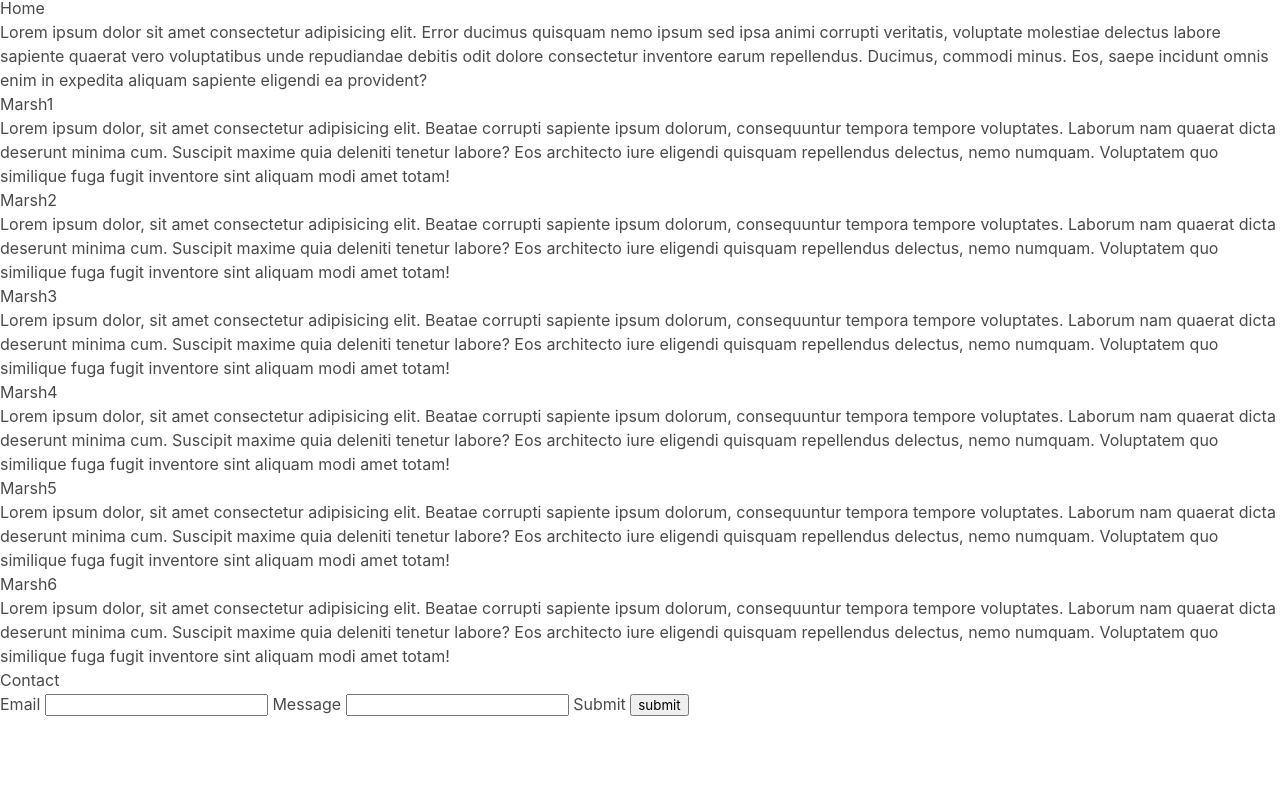
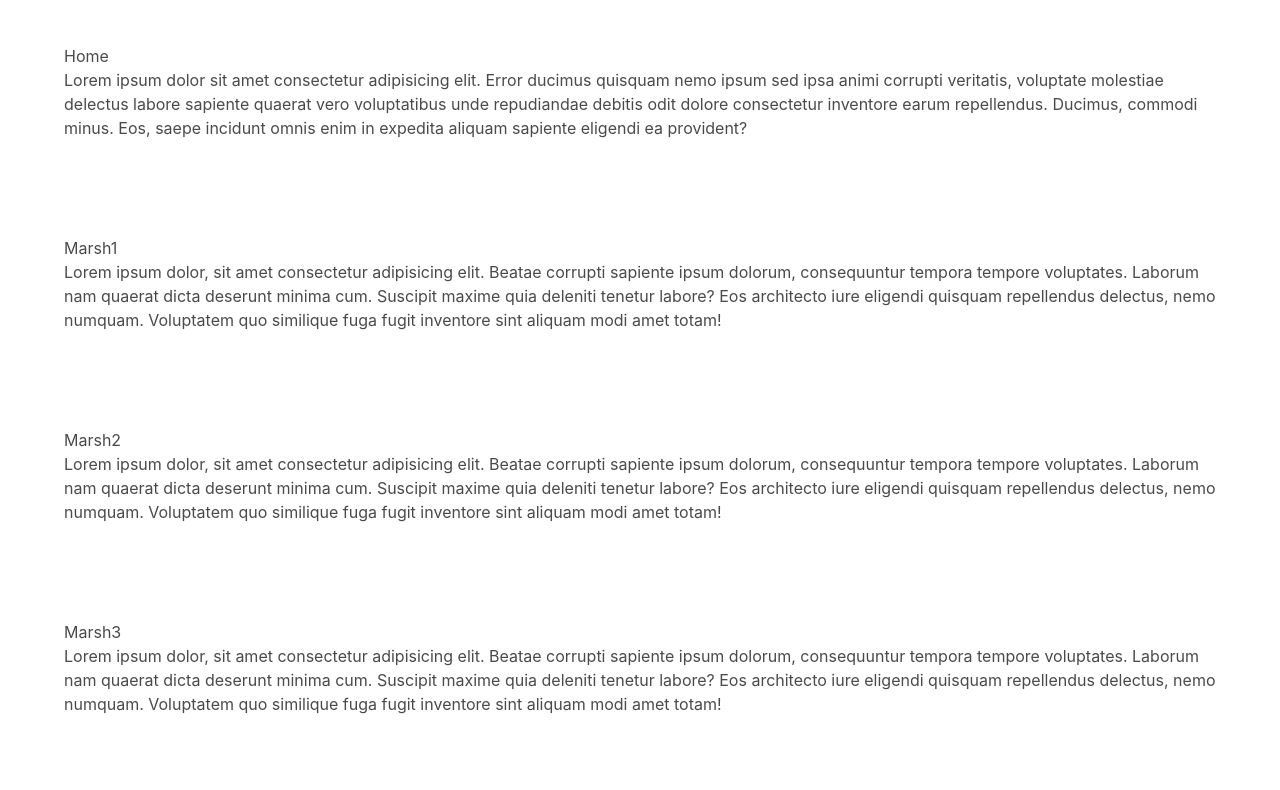
Before and after one commit to ryanwolhuter/marsh, a website: page index.html in a window 1280 px wide. Shown: the part 56-846 px from the top of the page. Before the commit the page ends 800 px from the top, so only its background shows below. Drawn offline with Linux system fonts and the light colour scheme.

Commit message:
Add containers with sections

```diff
--- a/index.html
+++ b/index.html
@@ -11,6 +11,7 @@
 <body>
   <!-- navbar -->
   <nav class="navbar" role="navigation" aria-label="main navigation">
+    <div class="container">
       <div class="navbar-brand">
         <a href="#home" class="navbar-item">
           <img src="images/icons/marsh-logo.png" alt="marsh-logo" width="48" height="48">
@@ -50,60 +51,61 @@
           </div>
         </div>
       </div>
+    </div>
   </nav>
   <!-- end navbar -->
-  <section id="home">
+  <section id="home" class="section">
+    <div class="container">
       <h1>Home</h1>
-    <div class="home">
       <p>Lorem ipsum dolor sit amet consectetur adipisicing elit. Error ducimus quisquam nemo ipsum sed ipsa animi corrupti veritatis, voluptate molestiae delectus labore sapiente quaerat vero voluptatibus unde repudiandae debitis odit dolore consectetur inventore earum repellendus. Ducimus, commodi minus. Eos, saepe incidunt omnis enim in expedita aliquam sapiente eligendi ea provident?</p>
     </div>
   </section>
 
-  <section id="marsh1">
+  <section id="marsh1" class="section">
+    <div class="container">
       <h1>Marsh1</h1>
-    <div class="marsh1">
       <p>Lorem ipsum dolor, sit amet consectetur adipisicing elit. Beatae corrupti sapiente ipsum dolorum, consequuntur tempora tempore voluptates. Laborum nam quaerat dicta deserunt minima cum. Suscipit maxime quia deleniti tenetur labore? Eos architecto iure eligendi quisquam repellendus delectus, nemo numquam. Voluptatem quo similique fuga fugit inventore sint aliquam modi amet totam!</p>
     </div>
   </section>
 
-  <section id="marsh2">
+  <section id="marsh2" class="section">
+    <div class="container">
       <h1>Marsh2</h1>
-    <div class="marsh2">
       <p>Lorem ipsum dolor, sit amet consectetur adipisicing elit. Beatae corrupti sapiente ipsum dolorum, consequuntur tempora tempore voluptates. Laborum nam quaerat dicta deserunt minima cum. Suscipit maxime quia deleniti tenetur labore? Eos architecto iure eligendi quisquam repellendus delectus, nemo numquam. Voluptatem quo similique fuga fugit inventore sint aliquam modi amet totam!</p>
     </div>
   </section>
 
-  <section id="marsh3">
+  <section id="marsh3" class="section">
+    <div class="container">
       <h1>Marsh3</h1>
-    <div class="marsh3">
       <p>Lorem ipsum dolor, sit amet consectetur adipisicing elit. Beatae corrupti sapiente ipsum dolorum, consequuntur tempora tempore voluptates. Laborum nam quaerat dicta deserunt minima cum. Suscipit maxime quia deleniti tenetur labore? Eos architecto iure eligendi quisquam repellendus delectus, nemo numquam. Voluptatem quo similique fuga fugit inventore sint aliquam modi amet totam!</p>
     </div>
   </section>
 
-  <section id="marsh4">
+  <section id="marsh4" class="section">
+    <div class="container">
       <h1>Marsh4</h1>
-    <div class="marsh4">
       <p>Lorem ipsum dolor, sit amet consectetur adipisicing elit. Beatae corrupti sapiente ipsum dolorum, consequuntur tempora tempore voluptates. Laborum nam quaerat dicta deserunt minima cum. Suscipit maxime quia deleniti tenetur labore? Eos architecto iure eligendi quisquam repellendus delectus, nemo numquam. Voluptatem quo similique fuga fugit inventore sint aliquam modi amet totam!</p>
     </div>
   </section>
 
-  <section id="marsh5">
+  <section id="marsh5" class="section">
+    <div class="container">
       <h1>Marsh5</h1>
-    <div class="marsh5">
       <p>Lorem ipsum dolor, sit amet consectetur adipisicing elit. Beatae corrupti sapiente ipsum dolorum, consequuntur tempora tempore voluptates. Laborum nam quaerat dicta deserunt minima cum. Suscipit maxime quia deleniti tenetur labore? Eos architecto iure eligendi quisquam repellendus delectus, nemo numquam. Voluptatem quo similique fuga fugit inventore sint aliquam modi amet totam!</p>
     </div>
   </section>
 
-  <section id="marsh6">
+  <section id="marsh6" class="section">
+    <div class="container">
       <h1>Marsh6</h1>
-    <div class="marsh6">
       <p>Lorem ipsum dolor, sit amet consectetur adipisicing elit. Beatae corrupti sapiente ipsum dolorum, consequuntur tempora tempore voluptates. Laborum nam quaerat dicta deserunt minima cum. Suscipit maxime quia deleniti tenetur labore? Eos architecto iure eligendi quisquam repellendus delectus, nemo numquam. Voluptatem quo similique fuga fugit inventore sint aliquam modi amet totam!</p>
     </div>
   </section>
 
-  <section id="contact">
+  <section id="contact" class="section">
+    <div class="container">
       <h1>Contact</h1>
-    <div class="contact">
       <form action="submit" method="post">
         <label for="email">Email</label>
         <input type="email" name="email" id="email">
```
Lines whose indentation alone changed are shown as unchanged.
